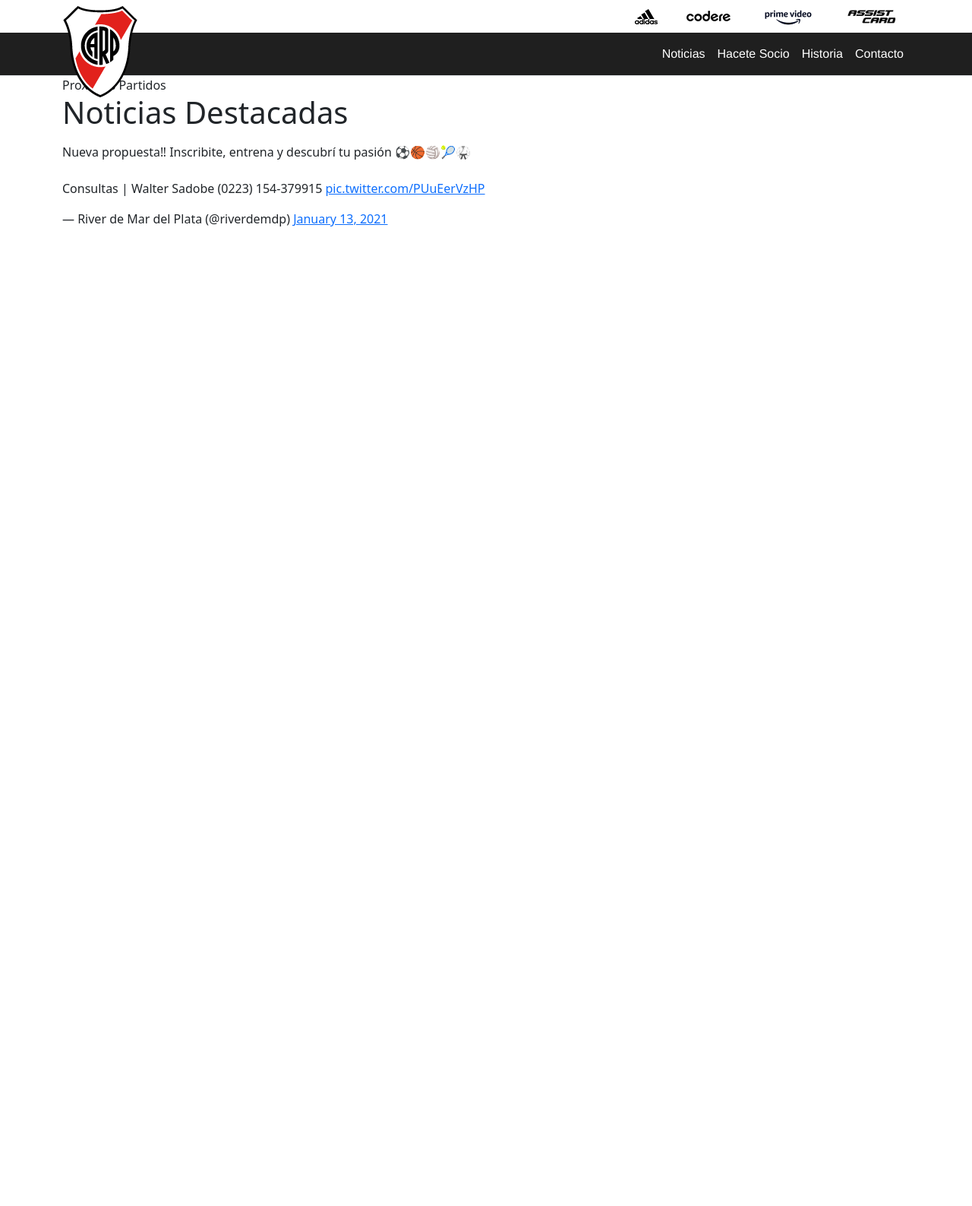
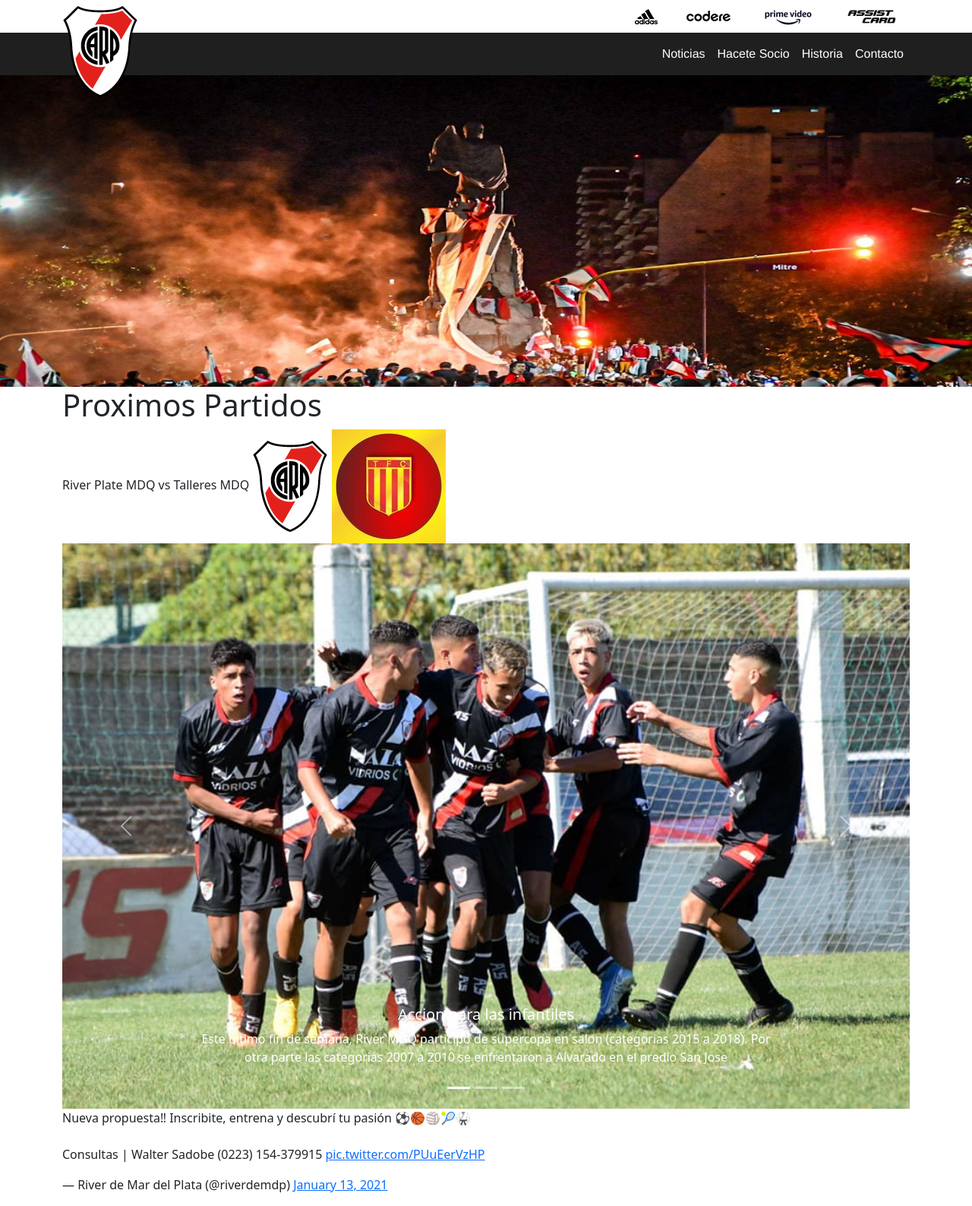
Before and after one commit to agtsaavedra/riverplatemdq, a plain HTML site: page index.html in a window 1280 px wide. Shown: the whole page at 76% size. Before the commit the page ends 800 px from the top, so only its background shows below. Drawn offline with nearby package versions, Linux system fonts and the light colour scheme.

Commit message:
Agregado slider (en progreso) en index, inicio de maquetado prox partidos

```diff
--- a/css/styles.css
+++ b/css/styles.css
@@ -52,3 +52,15 @@ position: absolute;
 right: -40px;
 left: 22vw;
 }
+
+
+
+.img-header{
+height: 32vw;
+  width: 100%;
+}
+
+.text-slider{
+
+  color: #1f1f1f;
+}
--- a/index.html
+++ b/index.html
@@ -36,7 +36,7 @@
     </div>
 
 
-    <nav class="navbar navbar-expand-lg navbar-dark border-bottom">
+    <nav class="navbar navbar-expand-lg navbar-dark">
         <div class="container">
 
           <a class="navbar-brand" href="./index.html"><img src="./img/logo-river.png" class="custom-logo d-none d-lg-block" alt="escudo river"></a>
@@ -67,20 +67,63 @@
     </header>
 
     <main>
-      <div class="container border-1">
-          <div class="col-12">Proximos Partidos</div>
+      <section class="portada-container">
+        <div class="col-12">
+          <img src="./img/river-header.jpg" class="img-fluid img-header" alt="river en mar del plata">
 
+        </div>
+
+      </section>
+
+      <div class="container">
           <div class="col-12">
-            <h1>Noticias Destacadas</h1>
-            <p>
+          <h1>Proximos Partidos</h1>
+          River Plate MDQ vs Talleres MDQ
+          <img src="./img/logo-river.png" class="img-fluid">
+          <img src="./img/talleresmdq.png" class="img-fluid">
+          </div>
 
-
-            </p>
-
+          <div id="carouselExampleCaptions" class="carousel slide" data-bs-ride="false">
+            <div class="carousel-indicators">
+              <button type="button" data-bs-target="#carouselExampleCaptions" data-bs-slide-to="0" class="active" aria-current="true" aria-label="Slide 1"></button>
+              <button type="button" data-bs-target="#carouselExampleCaptions" data-bs-slide-to="1" aria-label="Slide 2"></button>
+              <button type="button" data-bs-target="#carouselExampleCaptions" data-bs-slide-to="2" aria-label="Slide 3"></button>
+            </div>
+            <div class="carousel-inner">
+              <div class="carousel-item active">
+                <img src="./img/noticiariver-1.jpg" class="d-block w-100" alt="...">
+                <div class="carousel-caption d-none d-md-block">
+                  <h5>Accion para las infantiles</h5>
+                  <p>Este ultimo fin de semana, River MDQ participo de supercopa en salon (categorias 2015 a 2018). Por otra parte las categorias 2007 a 2010 se enfrentaron a Alvarado en el predio San Jose</p>
+                </div>
+              </div>
+              <div class="carousel-item">
+                <img src="..." class="d-block w-100" alt="...">
+                <div class="carousel-caption d-none d-md-block text-slider">
+                  <h5>Second slide label</h5>
+                  <p>Some representative placeholder content for the second slide.</p>
+                </div>
+              </div>
+              <div class="carousel-item">
+                <img src="..." class="d-block w-100" alt="...">
+                <div class="carousel-caption d-none d-md-block">
+                  <h5>Third slide label</h5>
+                  <p>Some representative placeholder content for the third slide.</p>
+                </div>
+              </div>
+            </div>
+            <button class="carousel-control-prev" type="button" data-bs-target="#carouselExampleCaptions" data-bs-slide="prev">
+              <span class="carousel-control-prev-icon" aria-hidden="true"></span>
+              <span class="visually-hidden">Previous</span>
+            </button>
+            <button class="carousel-control-next" type="button" data-bs-target="#carouselExampleCaptions" data-bs-slide="next">
+              <span class="carousel-control-next-icon" aria-hidden="true"></span>
+              <span class="visually-hidden">Next</span>
+            </button>
           </div>
 
 
-          <div class="col-12">
+          <div class="col-12 col-3-l">
             <blockquote class="twitter-tweet"><p lang="es" dir="ltr">Nueva propuesta‼ Inscribite, entrena y descubrí tu pasión ⚽️🏀🏐🎾🥋<br>
               <br>Consultas | Walter Sadobe (0223) 154-379915 <a href="https://t.co/PUuEerVzHP">pic.twitter.com/PUuEerVzHP</a></p>&mdash; River de Mar del Plata (@riverdemdp)
               <a href="https://twitter.com/riverdemdp/status/1349436491756417030?ref_src=twsrc%5Etfw">January 13, 2021</a></blockquote>
```
Also changed, not shown: pages/historia.html (+2 -0 lines), img/noticiariver-1.jpg (added), img/river-header.jpg (added), img/talleresmdq.png (added).
